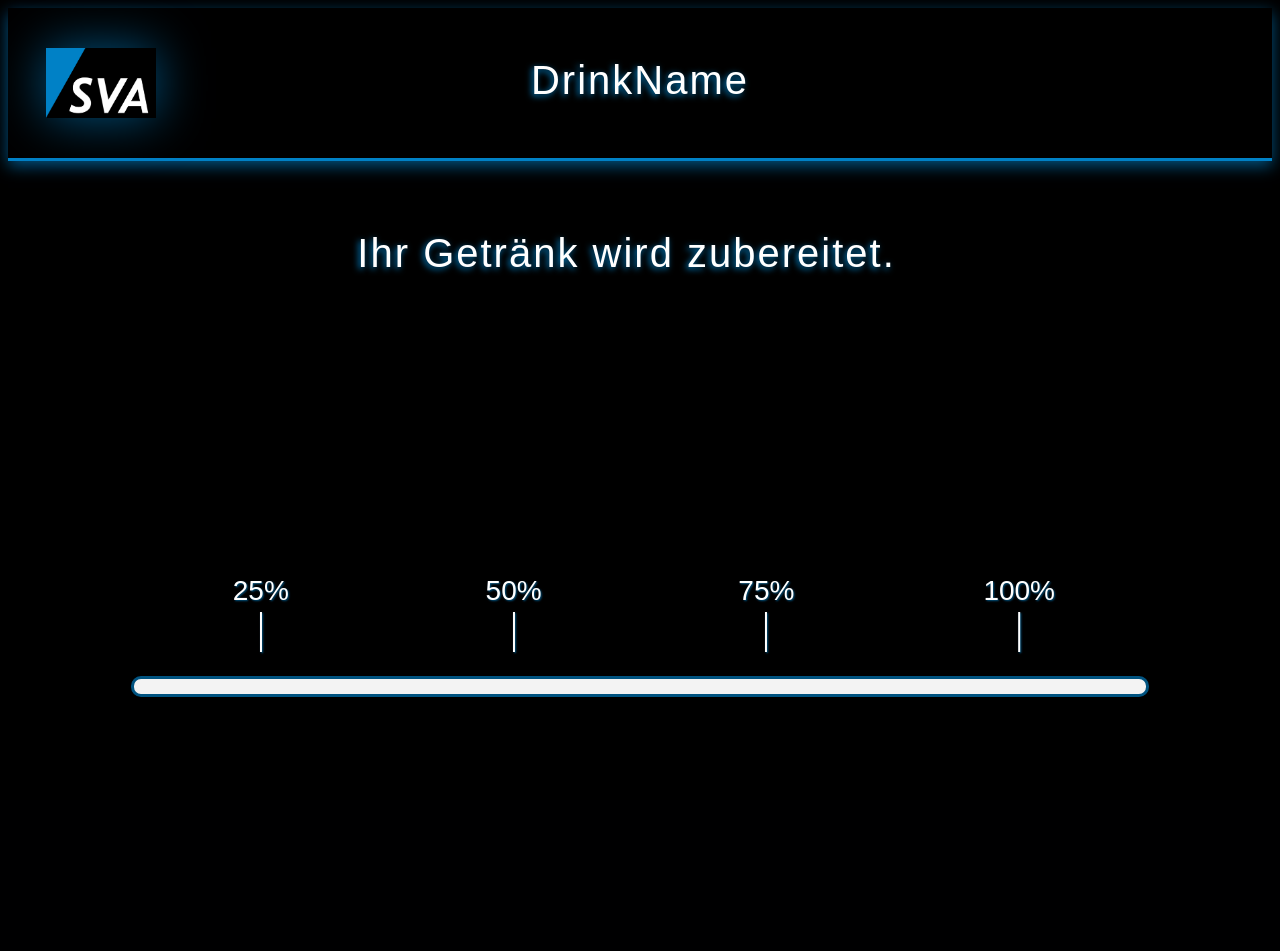
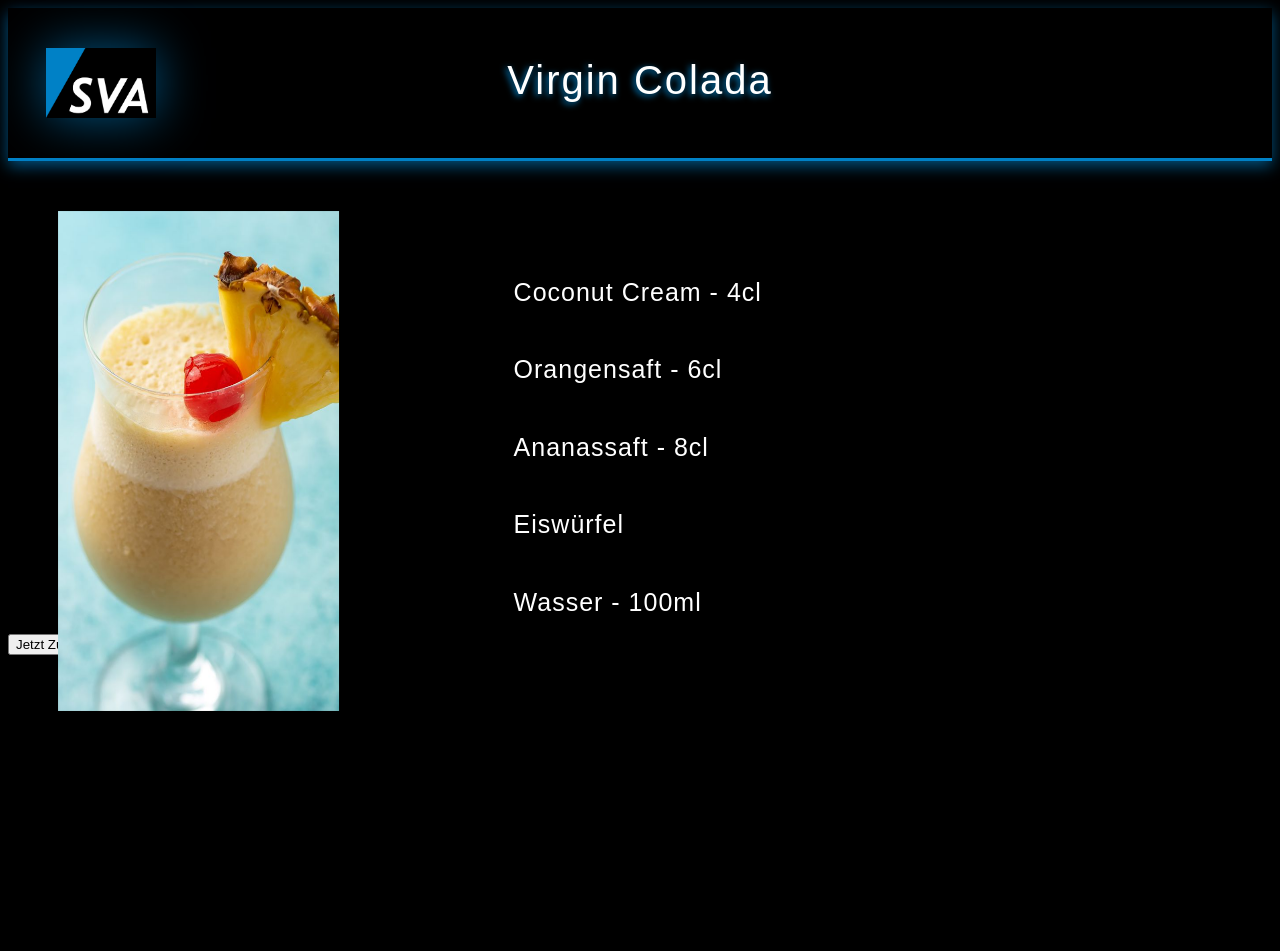
Before and after one commit to freshgamingYT/Barroboter, a Flask app: page /cocktail/1 in a window 1280 px wide. Shown: the top 951 px of the page. Before the commit the page ends 697 px from the top, so only its background shows below. Run offline with Flask 3, Linux system fonts and the light colour scheme; parts of the project's set-up code (start-up, migrations or seed data) failed here and were passed over; some libraries are stand-ins or nearby versions.

Commit message:
Update C1.html

```diff
--- a/code/templates/C1.html
+++ b/code/templates/C1.html
@@ -12,28 +12,55 @@
 <header class="headerbox">
     <a href="/"><img src="../pictures/sva-logo-2024.png" class="svalogo"></a>
     <center>
-        <a href="/" class="robotname">DrinkName</a>
+        <a href="/" class="robotname">Virgin Colada</a>
     </center>
 </header>
 
 <body>
-    <center>
-        <div class="robotname" style="padding-top: 70px;">Ihr Getränk wird zubereitet<span class="dots"></span></div>
-    </center>
-    <div class="progress-container">
-        <div class="progress-bar" id="progress-bar"></div>
+    <img src="../pictures/c1.png" class="c_pic" href="info_c1.html">
+    <div style="padding-top: 100px">
+        <h1 class="zutat">Coconut Cream - 4cl</h1>
+    </div>
+    <div style="padding-top: 15px">
+        <h1 class="zutat">Orangensaft - 6cl</h1>
+    </div>
+    <div style="padding-top: 15px">
+        <h1 class="zutat">Ananassaft - 8cl</h1>
+    </div>
+    <div style="padding-top: 15px">
+        <h1 class="zutat">Eiswürfel</h1>
+    </div>
+    <div style="padding-top: 15px">
+        <h1 class="zutat">Wasser - 100ml</h1>
     </div>
 
-    <div class="markers">
-        <div class="marker" style="left: 25%;">25%<span class="line"></span></div>
-        <div class="marker" style="left: 50%;">50%<span class="line"></span></div>
-        <div class="marker" style="left: 75%;">75%<span class="line"></span></div>
-        <div class="marker" style="left: 100%;">100%<span class="line"></span></div>
+    <button class="mixbutton" onclick="startButtonPressed()">Jetzt Zubereiten!</button>
+
+    <div class="progress-container">
+        <div id="progress-bar" class="progress-bar"></div>
     </div>
 
     <script src="https://cdnjs.cloudflare.com/ajax/libs/socket.io/4.0.0/socket.io.js"></script>
-    <script src="{{ url_for('static', filename='script.js') }}"></script>
     <script>
+        function startButtonPressed() {
+            fetch('/api/select-cocktail', {
+                method: 'POST',
+                headers: {
+                    'Content-Type': 'application/json'
+                },
+                body: JSON.stringify({ cocktail_name: 'Virgin Colada' })
+            }).then(response => {
+                if (response.ok) {
+                    console.log('Button pressed');
+                    window.location.href = '/progressbar_C1.html';  // Redirect to progress bar page
+                } else {
+                    console.error('Failed to press button');
+                }
+            }).catch(error => {
+                console.error('Error:', error);
+            });
+        }
+
         // Initialize WebSocket connection
         var socket = io();
 
@@ -48,4 +75,5 @@
         });
     </script>
 </body>
+
 </html>
```
